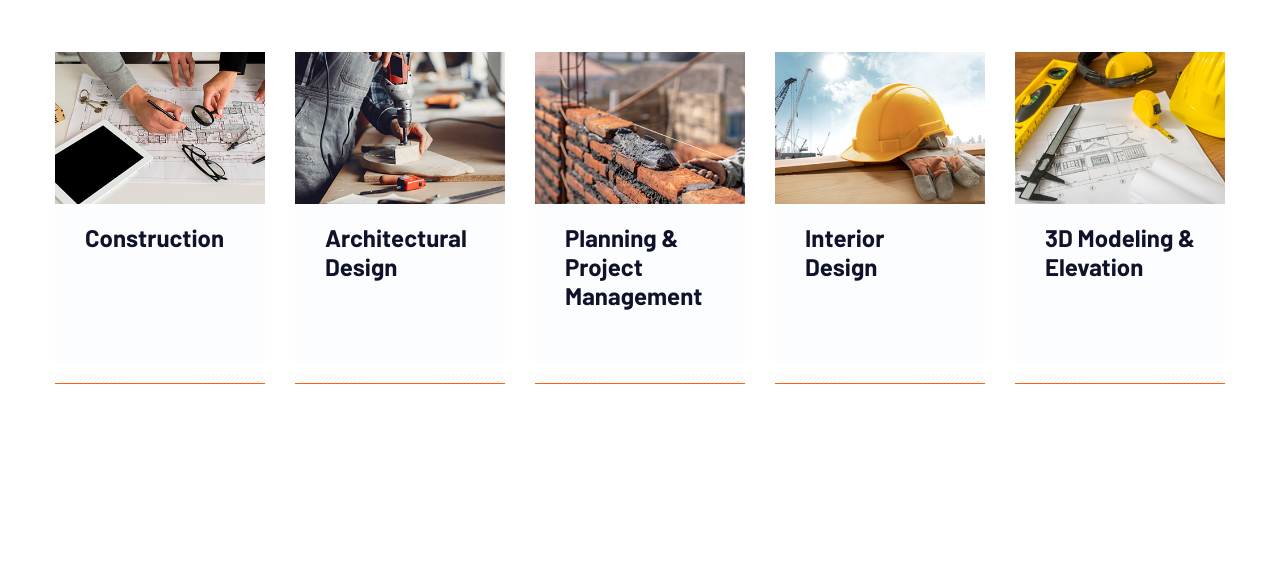
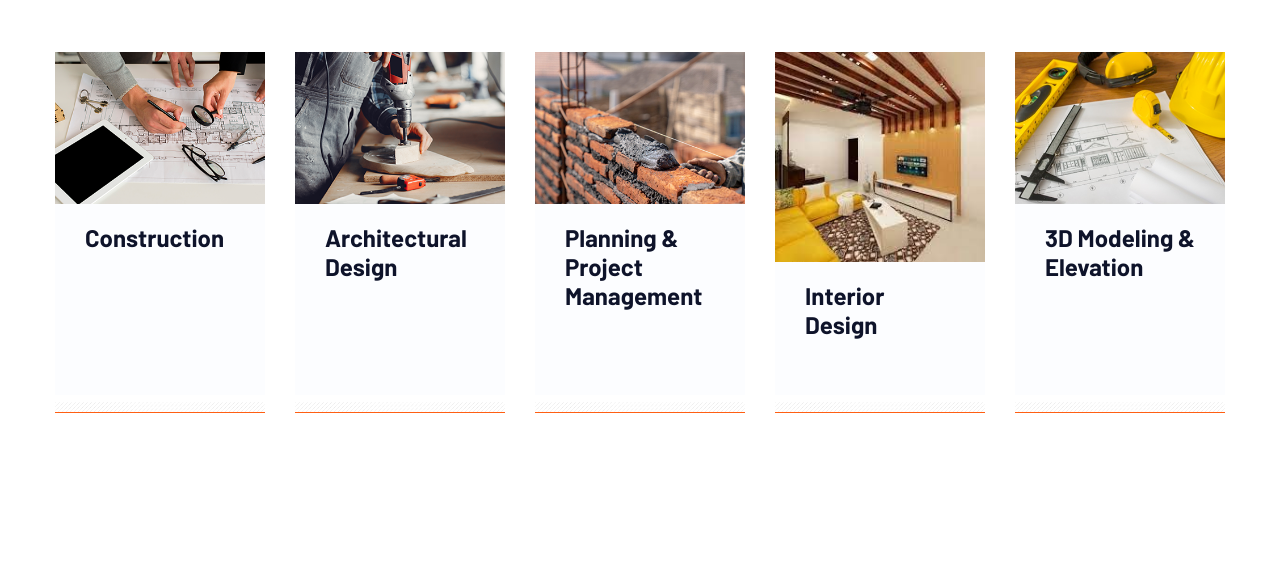
Before and after one commit to harshali533/harsh, a plain HTML site: page index.html in a window 1280 px wide. Shown: the part 1116-1693 px from the top of the page. Drawn offline with Linux system fonts and the light colour scheme; a script that the page names is missing.

Commit message:
Change service image from PNG to JPG format
Signed-off-by: harshali533 <harshalikamble.hli@gmail.com>

```diff
--- a/index.html
+++ b/index.html
@@ -344,7 +344,7 @@
                     <div class="col-xl col-lg-4 col-md-6 d-flex">
                         <div class="single-service-cap mb-30">
                             <div class="service-img">
-                                <img src="assets/img/service/servicess4.png" alt="Interior Design">
+                                <img src="assets/img/service/servicess4.jpg" alt="Interior Design">
                             </div>
                             <div class="service-cap">
                                 <h4><a href="services_details.html">Interior Design</a></h4>
```
